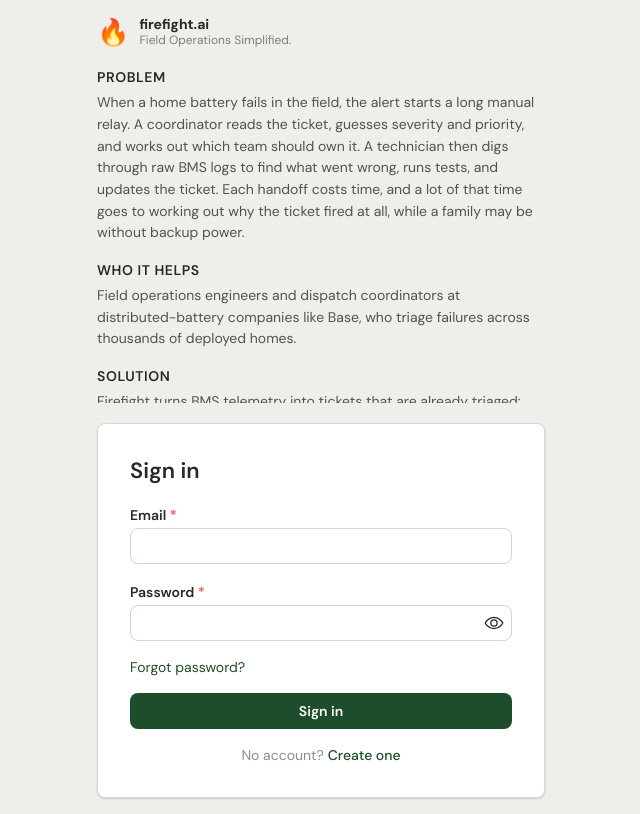
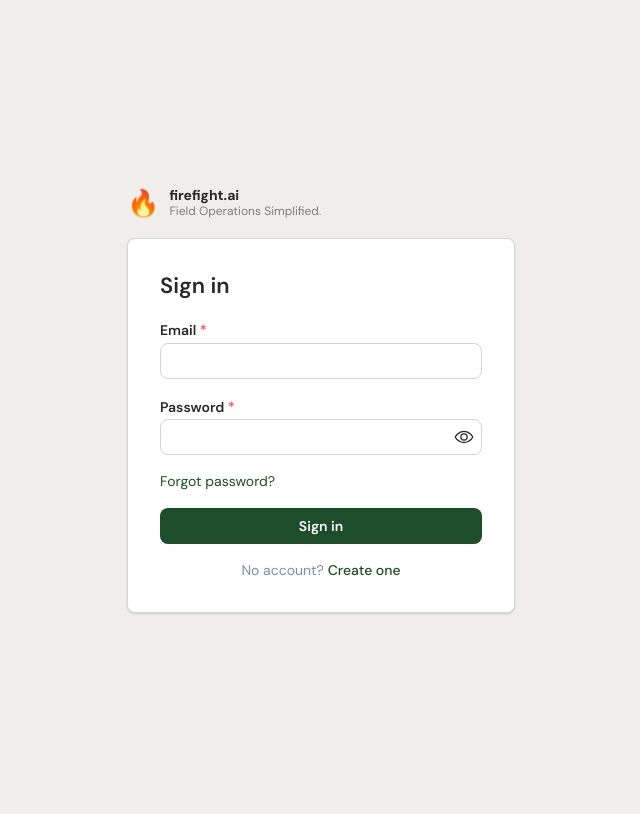
Before and after one commit to jayanthkodurkumar/firefight-BP-client, a React (Vite) app: page /login in a window 1280 px wide. Shown: the whole page, without its empty margins (319-959 px from the left). Built offline with nearby package versions, Linux system fonts and the light colour scheme.

Commit message:
Remove FirefightAbout component from AuthLayout and adjust container size to 420px for improved layout.

```diff
--- a/src/components/auth/AuthLayout.tsx
+++ b/src/components/auth/AuthLayout.tsx
@@ -1,5 +1,4 @@
 import { Box, Container, Paper, Stack } from '@mantine/core'
-import { FirefightAbout } from '../brand/FirefightAbout'
 import { FirefightLogo } from '../brand/FirefightLogo'
 import { basePalette } from '../../theme/basePalette'
 
@@ -21,10 +20,9 @@ export function AuthLayout({ children }: AuthLayoutProps) {
         padding: 'var(--mantine-spacing-md)',
       }}
     >
-      <Container size={480} w="100%">
+      <Container size={420} w="100%">
         <Stack gap="lg">
           <FirefightLogo />
-          <FirefightAbout />
           <Paper p="xl" radius="md" withBorder shadow="xs">
             {children}
           </Paper>
--- a/src/components/brand/FirefightAbout.tsx
+++ /dev/null
@@ -1,83 +0,0 @@
-import { List, Stack, Text, Title } from '@mantine/core'
-import type { ReactNode } from 'react'
-import { basePalette } from '../../theme/basePalette'
-
-function Section({ title, children }: { title: string; children: ReactNode }) {
-  return (
-    <Stack gap={4}>
-      <Title order={6} c={basePalette.grey100} tt="uppercase" fw={600} lts="0.04em">
-        {title}
-      </Title>
-      {children}
-    </Stack>
-  )
-}
-
-export function FirefightAbout() {
-  return (
-    <Stack
-      gap="md"
-      style={{
-        maxHeight: '42vh',
-        overflowY: 'auto',
-        paddingRight: 4,
-      }}
-    >
-      <Section title="Problem">
-        <Text size="sm" c={basePalette.grey80} lh={1.55}>
-          When a home battery fails in the field, the alert starts a long manual relay.
-          A coordinator reads the ticket, guesses severity and priority, and works out
-          which team should own it. A technician then digs through raw BMS logs to find
-          what went wrong, runs tests, and updates the ticket. Each handoff costs time,
-          and a lot of that time goes to working out why the ticket fired at all, while
-          a family may be without backup power.
-        </Text>
-      </Section>
-
-      <Section title="Who it helps">
-        <Text size="sm" c={basePalette.grey80} lh={1.55}>
-          Field operations engineers and dispatch coordinators at distributed-battery
-          companies like Base, who triage failures across thousands of deployed homes.
-        </Text>
-      </Section>
-
-      <Section title="Solution">
-        <Text size="sm" c={basePalette.grey80} lh={1.55} mb={4}>
-          Firefight turns BMS telemetry into tickets that are already triaged:
-        </Text>
-        <List size="sm" spacing={4} c={basePalette.grey80}>
-          <List.Item>
-            A rules engine flags out-of-range signals and opens a ticket with a DTC,
-            severity, and priority.
-          </List.Item>
-          <List.Item>
-            An AI agent adds root cause analysis—real vs sensor fault, cause vs symptoms,
-            and fleet patterns such as a single firmware version.
-          </List.Item>
-          <List.Item>
-            Engineers chat on any ticket: which signals failed, why it was raised, whether
-            it is happening elsewhere.
-          </List.Item>
-          <List.Item>
-            The agent recommends the right technician by skills, region, on-call status,
-            and workload.
-          </List.Item>
-        </List>
-      </Section>
-
-      <Section title="Impact">
-        <Text size="sm" c={basePalette.grey80} lh={1.55}>
-          Triage that took several people and handoffs becomes one screen and one
-          conversation. Critical issues—thermal runaway precursors, homes without
-          backup—reach the right technician first. Fleet-wide patterns show up at the
-          second ticket instead of the thirtieth. On a simulated 40-home fleet, the
-          pipeline caught 29 of 30 planted faults with zero false alarms.
-        </Text>
-      </Section>
-
-      <Text size="xs" c={basePalette.grey60} fw={600}>
-        Tracks: Most Commercializable (primary), Orchestration
-      </Text>
-    </Stack>
-  )
-}
```
